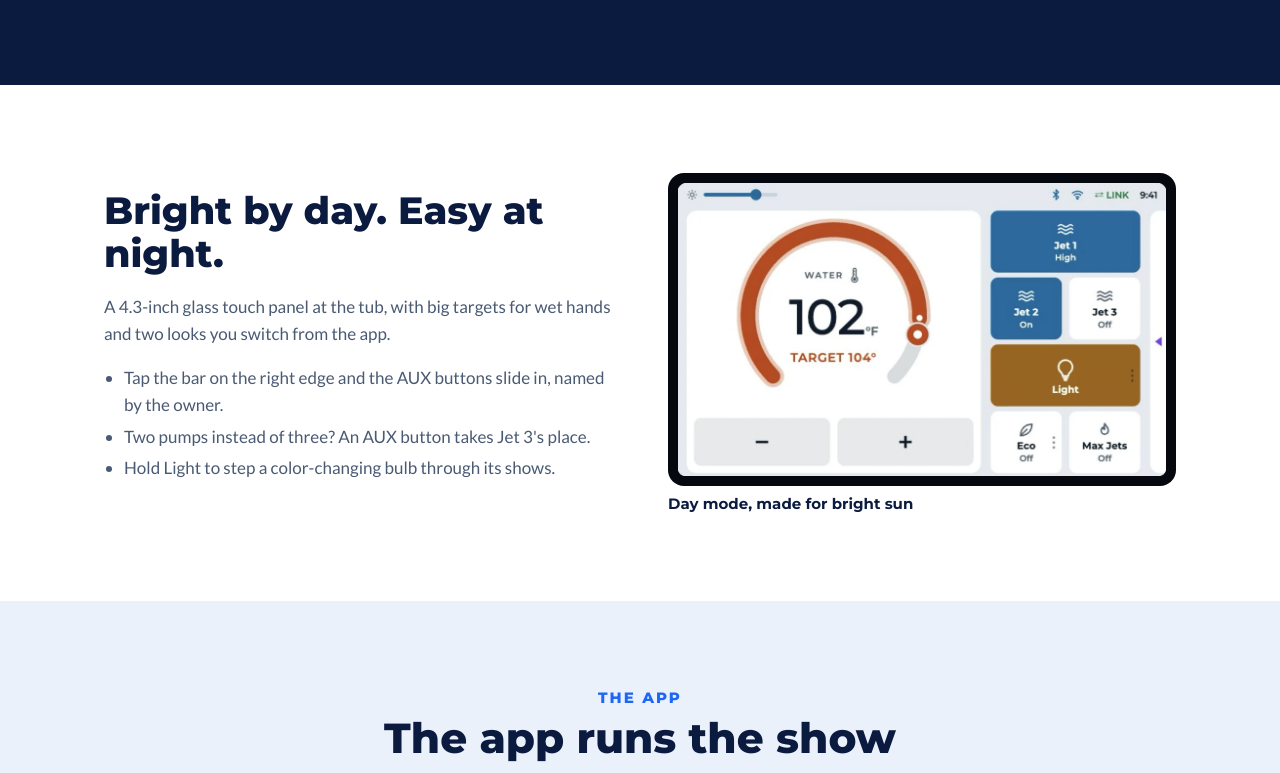
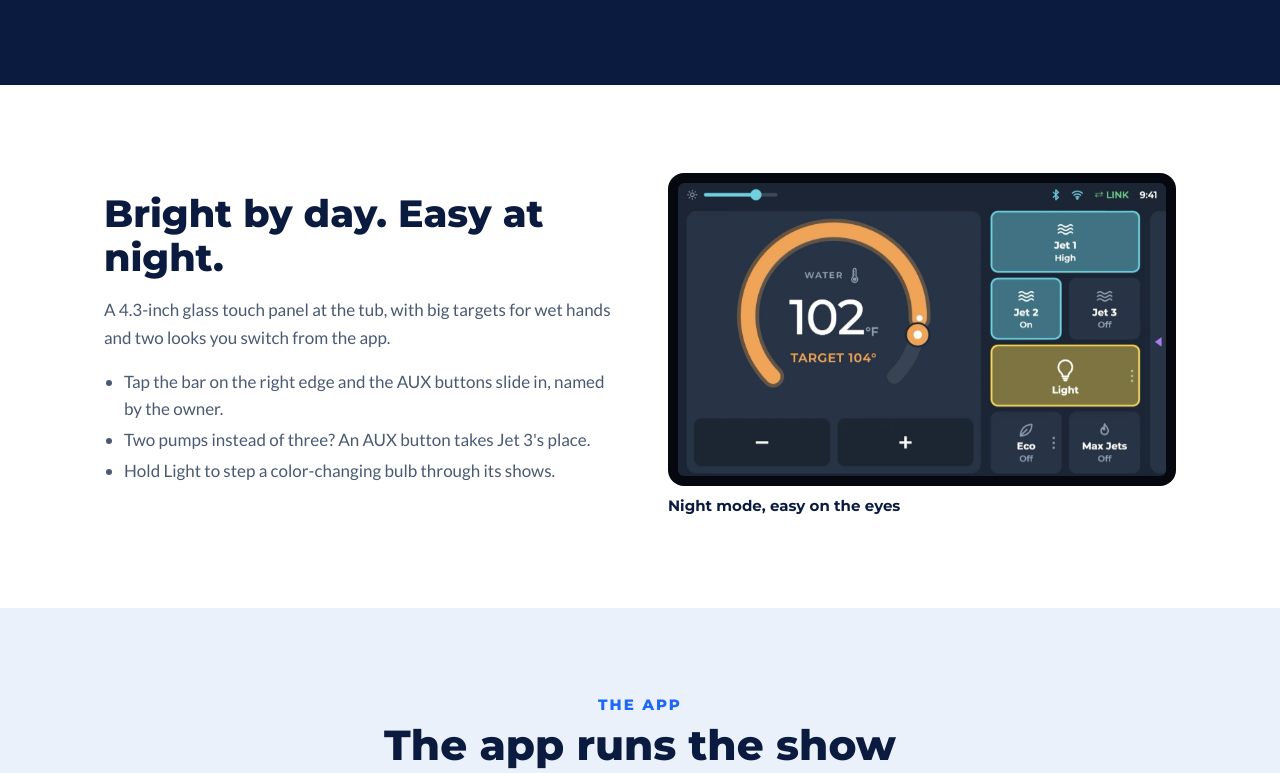
Before and after one commit to aternes83/ripplesystems.io, a plain HTML site: page index.html in a window 1280 px wide. Shown: the part 3148-3921 px from the top of the page. Drawn offline with Linux system fonts and the light colour scheme.

Commit message:
Rotate the panel image: day mode, night mode, the AUX curtain
The "Bright by day. Easy at night." image is now three slides that
crossfade every 4 s (CSS only; day mode alone under reduced motion), each
with its caption. The AUX curtain shot is cropped from the dealer flyer.
Images load eagerly, so none stays black in browsers that skip lazy
loading, and anchor jumps stop below the sticky header (#panel added).

Co-Authored-By: Claude Opus 5.5 <noreply@anthropic.com>

```diff
--- a/index.html
+++ b/index.html
@@ -144,7 +144,7 @@
   </section>
 
   <!-- Panel showcase -->
-  <section class="section">
+  <section class="section" id="panel">
     <div class="wrap split">
       <div>
         <h2>Bright by day. Easy at night.</h2>
@@ -155,11 +155,20 @@
           <li>Hold Light to step a color-changing bulb through its shows.</li>
         </ul>
       </div>
-      <div class="panel-pair">
-        <figure>
-          <div class="screen"><img src="/assets/panel-day.webp" alt="The touch panel in day mode" width="1000" height="600"></div>
-          <figcaption>Day mode, made for bright sun</figcaption>
-        </figure>
+      <!-- Rotates day mode, night mode and the AUX curtain, 4 s each -->
+      <div class="panel-rotator" aria-label="The touch panel: day mode, night mode, and the AUX curtain">
+        <div class="screen">
+          <div class="slides">
+            <img class="slide" src="/assets/panel-day.webp" alt="The touch panel in day mode" width="1000" height="600">
+            <img class="slide" src="/assets/panel-night.webp" alt="The touch panel in night mode" width="1400" height="839">
+            <img class="slide" src="/assets/panel-aux.webp" alt="The AUX curtain slid in, with Ozone on and Waterfall off" width="1000" height="598">
+          </div>
+        </div>
+        <div class="captions">
+          <span class="slide">Day mode, made for bright sun</span>
+          <span class="slide">Night mode, easy on the eyes</span>
+          <span class="slide">The AUX curtain slides in, named by the owner</span>
+        </div>
       </div>
     </div>
   </section>
--- a/styles.css
+++ b/styles.css
@@ -23,6 +23,9 @@
 * { box-sizing: border-box; }
 
 html { scroll-behavior: smooth; }
+/* Anchor jumps (#features, #panel…) stop below the sticky header */
+[id] { scroll-margin-top: 96px; }
+@media (max-width: 860px) { [id] { scroll-margin-top: 150px; } }
 
 body {
   margin: 0;
@@ -239,6 +242,28 @@ a:hover { color: var(--blue-dark); }
 .panel-pair .screen img { border-radius: 6px; }
 .panel-pair figcaption { margin-top: 8px; font: 700 15px 'Montserrat', sans-serif; }
 
+/* Panel rotator: three slides crossfade, 4 s each, CSS only */
+.panel-rotator .screen { padding: 10px; border-radius: 16px; background: #05080F; }
+.panel-rotator .slides { position: relative; aspect-ratio: 5 / 3; border-radius: 6px; overflow: hidden; }
+.panel-rotator .slides img { position: absolute; inset: 0; width: 100%; height: 100%; object-fit: cover; }
+.panel-rotator .captions { position: relative; height: 24px; margin-top: 10px; }
+.panel-rotator .captions span { position: absolute; left: 0; top: 0; font: 700 15px 'Montserrat', sans-serif; }
+.panel-rotator .slide { opacity: 0; animation: panel-rotate 12s infinite; }
+.panel-rotator .slide:nth-child(1) { animation-delay: 0s; }
+.panel-rotator .slide:nth-child(2) { animation-delay: -8s; }
+.panel-rotator .slide:nth-child(3) { animation-delay: -4s; }
+@keyframes panel-rotate {
+  0%   { opacity: 1; }
+  29%  { opacity: 1; }
+  34%  { opacity: 0; }
+  95%  { opacity: 0; }
+  100% { opacity: 1; }
+}
+@media (prefers-reduced-motion: reduce) {
+  .panel-rotator .slide { animation: none; }
+  .panel-rotator .slide:nth-child(1) { opacity: 1; }
+}
+
 .phones { list-style: none; margin: 48px 0 0; padding: 0; display: grid; grid-template-columns: repeat(4, 1fr); gap: 24px; }
 .phones li { text-align: center; }
 .phones .screen { padding: 6px; border-radius: 30px; background: #05080F; box-shadow: 0 16px 36px rgba(11,27,63,0.2); }
```
Also changed, not shown: assets/panel-aux.webp (added).
